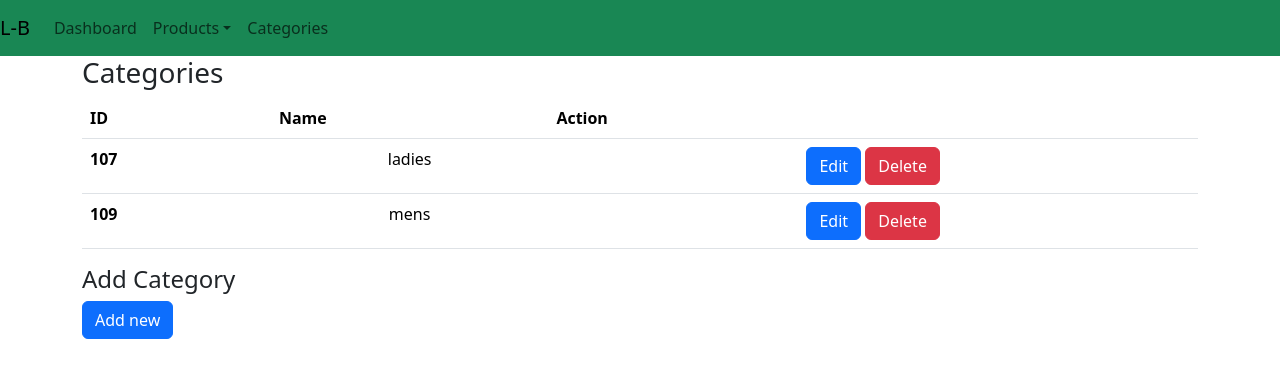
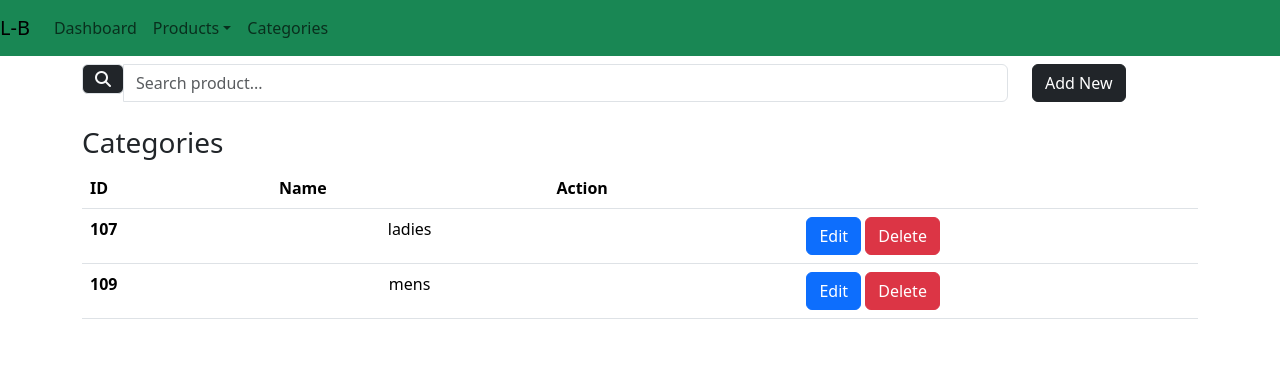
Before and after one commit to aqashii/lnb-manage-products, a PHP site: template pages/categories.php in a window 1280 px wide. Shown: the top 378 px of the page. Run offline with PHP 8.4, Linux system fonts and the light colour scheme; the template is opened without the code that fills it, so the values that code supplies are empty; data comes from the database, SQL or seed files in the repository.

Commit message:
category page add category changed to new functions with ajax

```diff
--- a/assets/js/script.js
+++ b/assets/js/script.js
@@ -1,8 +1,7 @@
-
 // function to get products from database
 function getproductrow(product) {
   var productRow = "";
-    if(product){
+  if (product) {
     productRow = `<tr>
 
         <td><img src="uploads/${product.photo}"></td>
@@ -36,20 +35,20 @@ function getproductrow(product) {
 
 // get products
 function getproducts() {
-    var pageno=$("#currentpage").val();
+  var pageno = $("#currentpage").val();
   $.ajax({
-        url : "./pages/ajax.php",
-        type : "GET",
-        dataType : "json",
-        data : {page:pageno,action:'getallproducts'},
-        beforeSend : function(){
+    url: "./pages/ajax.php",
+    type: "GET",
+    dataType: "json",
+    data: { page: pageno, action: "getallproducts" },
+    beforeSend: function () {
       console.log("Waiting...");
     },
-        success : function (rows) {
+    success: function (rows) {
       console.log(rows);
       if (rows.players) {
         var productslist = "";
-                $.each(rows.players, function(index,product) {
+        $.each(rows.players, function (index, product) {
           productslist += getproductrow(product);
           // console.log(product);
         });
@@ -57,51 +56,79 @@ function getproducts() {
         $("#ptable tbody").html(productslist);
       }
     },
-        error : function(){
-
+    error: function () {
       console.log("Oops...something");
-        }
-    })
+    },
+  });
 }
 $(document).ready(function () {
+  console.log("document is ready loaded");
 
-
-    console.log("document is ready loaded")
+  // checking which page is loaded with hidden input value
+  if ($("#thispage").val() == "manage-product") {
     //calling getproducts function
-    getproducts()
+    getproducts();
     //Adding products
-    $(document).on("submit","#addform",function(event){
-    console.log("form is resdy loaded")
+    $(document).on("submit", "#addform", function (event) {
+      console.log("form is resdy loaded");
       event.preventDefault();
       // ajax
       $.ajax({
-            url : "./pages/ajax.php",
-            type : "POST",
-            dataType : "json",
-            data : new FormData(this),
-            processData : false,
-            contentType : false,
-            beforeSend : function(){
+        url: "./pages/ajax.php",
+        type: "POST",
+        dataType: "json",
+        data: new FormData(this),
+        processData: false,
+        contentType: false,
+        beforeSend: function () {
           console.log("Waiting....Data..is..Loading");
           // var formdata = new FormData(document.getElementById("addform"));
           // formdata.forEach(function(value, key) {
           //     console.log(key, value);
           // });
         },
-            success : function(response){
+        success: function (response) {
           console.log(response);
           if (response) {
             $("#addModal").modal("hide");
             $("#addform")[0].reset();
-                    getproducts()
+            getproducts();
+          }
+        },
+        error: function (request, error) {
+          console.log(arguments);
+          console.log("Error :" + error);
+        },
+      });
+    });
+  } else if ($("#thispage").val() == "category-page") {
+    console.log("category page is ready loaded");
+    //adding category
+    $(document).on("submit", "#addCatForm", function (event) {
+      console.log("Add category form is ready loaded");
+      event.preventDefault();
+    //   AJAX
+    $.ajax({
+        url: "./pages/ajax.php",
+        type: "POST",
+        dataType: "json",
+        data: new FormData(this),
+        processData: false,
+        contentType: false,
+        beforeSend: function () {
+          console.log("Waiting....Data..is..Loading");
+        },
+        success: function (response) {
+          console.log(response);
+          if (response) {
 
           }
         },
-            error : function(request,error){
+        error: function (request, error) {
           console.log(arguments);
-                console.log("Error :"+ error);
-
+          console.log("Error :" + error);
+        },
+    });
+    });
   }
 });
-    });
-});
--- /dev/null
+++ b/pages/addCatForm.php
@@ -0,0 +1,28 @@
+    <!-- Modal for Add Category -->
+    <form id="addCatForm" action="" method="POST">
+        <div class="modal" id="addCategoryModal" tabindex="-1">
+            <div class="modal-dialog">
+                <div class="modal-content">
+                    <div class="modal-header">
+                        <h5 class="modal-title" id="exampleModalLabel">Add new category</h5>
+                        <button type="button" class="btn-close" data-bs-dismiss="modal" aria-label="Close"></button>
+                    </div>
+                    <div class="modal-body">
+                        <div class="mb-3">
+                            <label for="" class="form-label">Category Name</label>
+                            <input name="cname" type="text" class="form-control" id="cname" required>
+                        </div>
+                    </div>
+                    <div class="modal-footer">
+                        <button type="button" class="btn btn-secondary" data-bs-dismiss="modal">Close</button>
+                        <button type="submit" class="btn btn-primary">Save</button>
+
+                        <!-- hidden input fields -->
+                        <input type="hidden" id="addcategory" value="addcategory" name="action">
+                        <input type="hidden" name="catId" id="catId" value="">
+
+                    </div>
+                </div>
+            </div>
+        </div>
+    </form>
--- a/pages/ajax.php
+++ b/pages/ajax.php
@@ -69,11 +69,11 @@ if ($action == 'addproduct' && !empty($_POST)) {
             'sold_date'=> $psolddate,
         ];
     }
-    $playerid = $obj->add($playerData);
+    $playerid = $obj->add($playerData,$tbName="products");
     // echo $playerid ;
 
     if (!empty($playerid)) {
-        $player = $obj->getRow('id',$playerid,$tbName='product');
+        $player = $obj->getRow('id',$playerid,$tbName='products');
         echo json_encode($player);
         exit();
     }
@@ -104,6 +104,25 @@ if ($action =='getallproducts') {
     exit();
 }
 
+// add category
 
+if ($action == "addcategory" && !empty($_POST)) {
+    $catName = $_POST['cname'];
+    // echo $catName;
+
+    $playerId = (!empty($_POST['catId'])) ? $_POST['catId'] :'';
+
+    $playerData = [
+        'name' => $catName,
+    ];
+    $playerid = $obj->add($playerData,$tbName="category");
+    // echo $playerid ;
+
+    if (!empty($playerid)) {
+        $player = $obj->getRow('id',$playerid,$tbName='category');
+        echo json_encode($player);
+        exit();
+    }
+}
 
 ?>
--- a/pages/categories.php
+++ b/pages/categories.php
@@ -10,6 +10,29 @@ $categories = $dbObj->getCategory();
 
 
 ?>
+<!-- search bar and addnew -->
+<div class="container py-2">
+<div class="row mb-3">
+    <div class="col-10">
+        <div class="input-group">
+            <div class="input-group-prepend">
+                <span class="input-group-text
+                 bg-dark"><i class="fa-solid text-light
+                  fa-magnifying-glass"></i></span>
+            </div>
+            <input type="text" name="" id="" class="form-control" placeholder="Search product...">
+        </div>
+    </div>
+    <div class="col-2">
+<?php include 'addCatForm.php' ?>
+       <button data-bs-toggle="modal" data-bs-target="#addCategoryModal" class="btn btn-dark">
+            Add New
+        </button>
+    </div>
+</div>
+</div>
+
+<!-- table of categories -->
 <div class="container">
     <h3>Categories</h3>
     <table class="table">
@@ -26,9 +49,6 @@ $categories = $dbObj->getCategory();
             <?php foreach ($categories as $key => $value) {
             ?>
                 <tr>
-
-
-
                     <th scope="row"><?= $value['id'] ?></th>
                     <td><?= $value['name'] ?>
                         <!-- Modal for Edit Category -->
@@ -57,9 +77,6 @@ $categories = $dbObj->getCategory();
                             </div>
                         </div>
                     </td>
-
-
-
                     <td><button id="edit-btn" type="button" data-bs-toggle="modal" data-bs-target="#editCategoryModal<?= $value['id'] ?>" class="btn btn-primary">Edit</button>
                         <button data-bs-target="#delconfirmbox<?= $value['id'] ?>" data-bs-toggle="modal" id="delete" type="button" class="btn btn-danger">Delete</button>
                         <!-- Delete Confirmation box modal -->
@@ -81,50 +98,16 @@ $categories = $dbObj->getCategory();
                             </div>
                         </div>
                     </td>
-
-
                 </tr>
             <?php } ?>
-
         </tbody>
     </table>
+</div>
+<!-- hidden inputs -->
+<input type="hidden" name="thispage" id="thispage" value="category-page" >
 
-
-</div>
+<!-- show message div -->
 <div class="container">
-    <h4>Add Category</h4>
-
-    <!-- Button trigger modal -->
-    <button type="button" class="btn btn-primary" data-bs-toggle="modal" data-bs-target="#addCategoryModal">
-        Add new
-    </button>
-
-    <!-- Modal for Add Category -->
-    <div class="modal fade" id="addCategoryModal" tabindex="-1" aria-labelledby="exampleModalLabel" aria-hidden="true">
-        <div class="modal-dialog">
-            <div class="modal-content">
-                <div class="modal-header">
-                    <h5 class="modal-title" id="exampleModalLabel">Add new category</h5>
-                    <button type="button" class="btn-close" data-bs-dismiss="modal" aria-label="Close"></button>
-                </div>
-                <div class="modal-body">
-                    <div class="mb-3">
-                        <label for="" class="form-label">Category Name</label>
-                        <input name="cname" type="text" class="form-control" id="cname" required>
-
-                        <div id="check-validation" style="display: none;">
-                            Please provide name!
-                        </div>
-                    </div>
-                </div>
-                <div class="modal-footer">
-                    <button type="button" class="btn btn-secondary" data-bs-dismiss="modal">Close</button>
-                    <button type="button" id="btn-add" onclick="addCategory()" data-bs-dismiss="" class="btn btn-primary">Add</button>
-                </div>
-            </div>
-        </div>
-    </div>
-
     <svg xmlns="http://www.w3.org/2000/svg" style="display: none;">
         <symbol id="check-circle-fill" fill="currentColor" viewBox="0 0 16 16">
             <path d="M16 8A8 8 0 1 1 0 8a8 8 0 0 1 16 0zm-3.97-3.03a.75.75 0 0 0-1.08.022L7.477 9.417 5.384 7.323a.75.75 0 0 0-1.06 1.06L6.97 11.03a.75.75 0 0 0 1.079-.02l3.992-4.99a.75.75 0 0 0-.01-1.05z" />
@@ -139,123 +122,4 @@ $categories = $dbObj->getCategory();
     <div class="alert alert-success d-flex d-none align-items-center my-2" id="successMessage" role="alert">
 
     </div>
-
-
-
 </div>
-<script>
-    //Page reload function
-    function onReload() {
-
-        window.location.reload();
-
-    }
-    //Show success message function
-    function successMessage(message) {
-
-        var showSuccess = document.getElementById('successMessage');
-
-        showSuccess.classList.toggle('d-none', false);
-        showSuccess.innerHTML = `<svg class="bi flex-shrink-0 me-2 " width="24" height="24" role="img" aria-label="Success:">
-            <use xlink:href="#check-circle-fill" />
-        </svg>
-        <div>
-            ${message}
-        </div>`;
-
-        setTimeout(function() {
-
-            showSuccess.classList.add('d-done');
-
-        }, 3000);
-
-    }
-    //Add category to database
-    function addCategory() {
-
-        var cname = $('#cname').val();
-        if (cname != '') {
-
-            $.ajax({
-                type: "post",
-                url: "pages/class.php",
-                data: {
-                    catname: cname
-                },
-                success: function(data, status) {
-                    // console.log(status);
-                    $('#addCategoryModal').modal('hide');
-
-                    successMessage('Category added success');
-                    setTimeout(function() {
-
-                        onReload();
-                    }, 2000);
-
-                }
-            });
-        } else {
-            $('#check-validation').css({
-                'display': 'block',
-                'color': 'red'
-            })
-
-        }
-
-    }
-    //Delete Category
-    function delCategory(cid) {
-        var catid = cid;
-
-        $.ajax({
-            type: "post",
-            url: "pages/class.php",
-            data: {
-                cid: catid
-            },
-            success: function(data, status) {
-                $('#delconfirmbox' + catid).modal('hide');
-                successMessage('Category deleted success');
-                setTimeout(function() {
-
-                    onReload();
-                }, 2000);
-            }
-
-        })
-    }
-
-    //Edit category function
-    function editCategory(cid) {
-        // alert(id);
-        var ucatid = cid;
-        var ucname = $('#ucname' + ucatid).val();
-        if (ucname != '') {
-
-            $.ajax({
-                type: 'post',
-                url: 'pages/class.php',
-                data: {
-                    ucid: ucatid,
-                    ucname: ucname
-
-                },
-                success: function(data, status) {
-                    // console.log(data)
-                    $('#editCategoryModal' + ucatid).modal('hide');
-                    successMessage('Category updated success');
-                    setTimeout(function() {
-
-                        onReload();
-                    }, 3000);
-
-                }
-            })
-        } else {
-            $('#check-validation').css({
-                'display': 'block',
-                'color': 'red'
-            })
-        }
-    }
-</script>
--- a/pages/class.php
+++ b/pages/class.php
@@ -167,8 +167,13 @@ class Product
         $this->pdo = $pdo;
     }
     // function to add products
-    public function add($data)
+    public function add($data,$tbName)
     {
+        if ($tbName == "products") {
+            $tbName = "lb_products";
+        }else if($tbName == "category") {
+            $tbName = "categories";
+        }
         if (!empty($data)) {
             $fields = $placeholder = [];
             foreach ($data as $field => $value) {
@@ -181,7 +186,7 @@ class Product
         // $sql = "INSERT INTO {$this->tableProducts} (`cat_id`, `name`, `size`, `quality_code`, `color`, `drop_status`,
         // `sell_channel`, `brought_price`, `sell_price`,
         // `sold_price`, `sold_status`, `sold_date`) VALUES (?,?,?,?,?,?,?,?,?,?,?,?)";
-            $sql = "INSERT INTO {$this->tableProducts} (". implode(',',
+            $sql = "INSERT INTO {$tbName} (". implode(',',
             $fields) .") VALUES (". implode(',',$placeholder).")";
             // var_dump($sql);
             $stmt = $this->pdo->prepare($sql);
--- a/pages/manage_products.php
+++ b/pages/manage_products.php
@@ -83,4 +83,5 @@ $getAllproducts = $dbObj->displayAllproducts();
         </ul>
     </nav>
     <input type="hidden" name="currentpage" value="1" id="currentpage" >
+    <input type="hidden" name="thispage" id="thispage" value="manage-product" >
 </div>
```
Also changed, not shown: test.txt (+123 -0 lines), uploads/0d4cd3041bd745ab26d2b17c6a11468f.jpeg (added), uploads/3cccfad57ac45f1b2270d823f2ef249c.png (added), uploads/4861e2a82dcb98f3da120314d1d491d0.png (added), uploads/9cd63b4bcee40324cc2bb2146848a423.jpeg (added), uploads/b41da3ee04f8b7aa5bfb138dc9463901.jpeg (added). Lines whose indentation alone changed are shown as unchanged.
